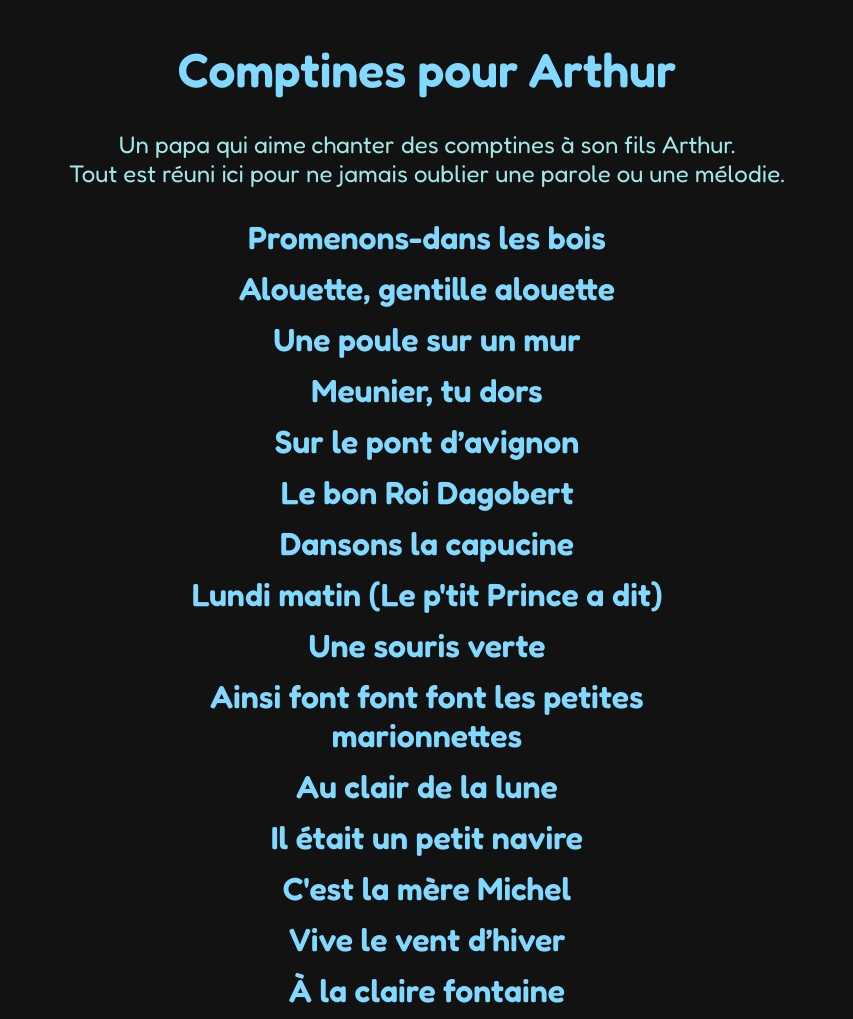
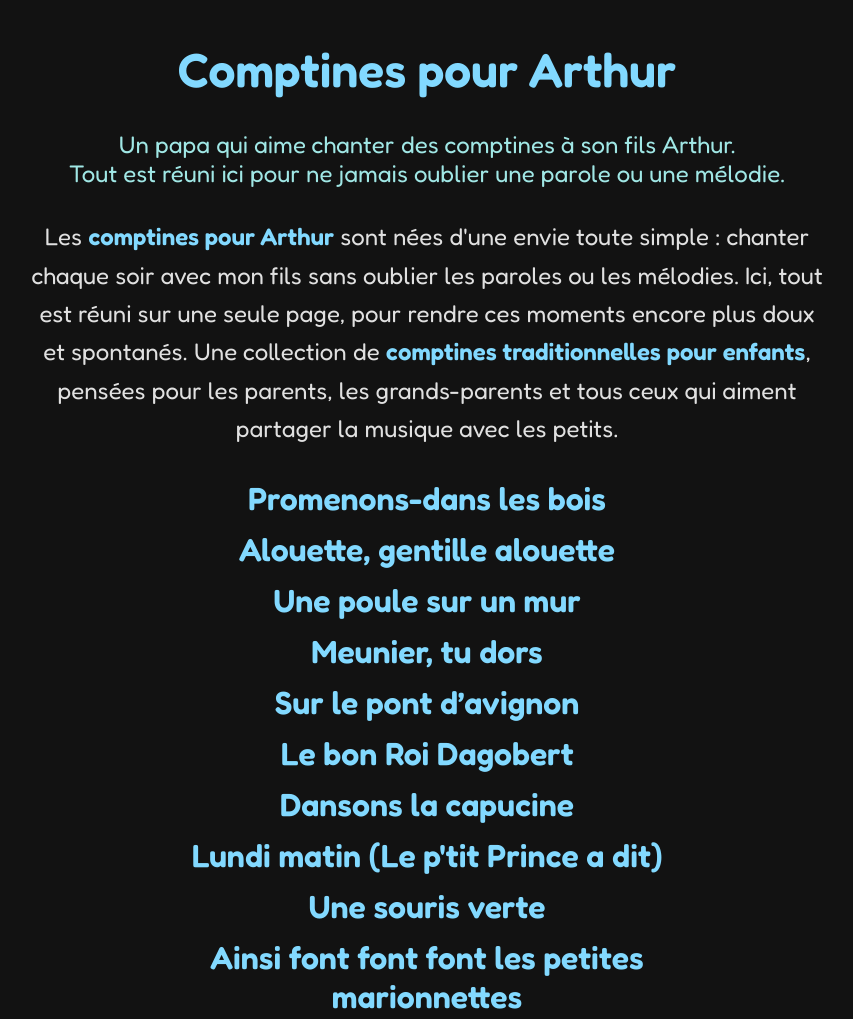
Before and after one commit to FrancoisSola/comptines-arthur, a plain HTML site: page index.html in a window 1280 px wide. Shown: the top 1019 px of the page, without its empty margins (213-1066 px from the left). Drawn offline with Linux system fonts and the light colour scheme.

Commit message:
Add files via upload

```diff
--- a/index.html
+++ b/index.html
@@ -168,12 +168,28 @@
       padding: 25px;
       border-radius: 50%;
     }
-  </style>
+
+.intro-text {
+  max-width: 800px;
+  margin: 30px auto;
+  font-size: 1.5em;
+  line-height: 1.6;
+  color: #e0e0e0;
+  text-align: center;
+}
+.intro-text strong {
+  color: #82d9ff;
+}
+</style>
   <script src="https://www.youtube.com/iframe_api"></script>
 </head>
 <body id="top">
   <h1>Comptines pour Arthur</h1>
   <div class="subtitle">Un papa qui aime chanter des comptines à son fils Arthur.<br>Tout est réuni ici pour ne jamais oublier une parole ou une mélodie.</div>
+<div class="intro-text">
+  <p>Les <strong>comptines pour Arthur</strong> sont nées d'une envie toute simple : chanter chaque soir avec mon fils sans oublier les paroles ou les mélodies. Ici, tout est réuni sur une seule page, pour rendre ces moments encore plus doux et spontanés. Une collection de <strong>comptines traditionnelles pour enfants</strong>, pensées pour les parents, les grands-parents et tous ceux qui aiment partager la musique avec les petits.</p>
+</div>
+
   <nav>
     <ul>
 <li><a href="#promenons-dans-les-bois">Promenons-dans les bois</a></li>
```
